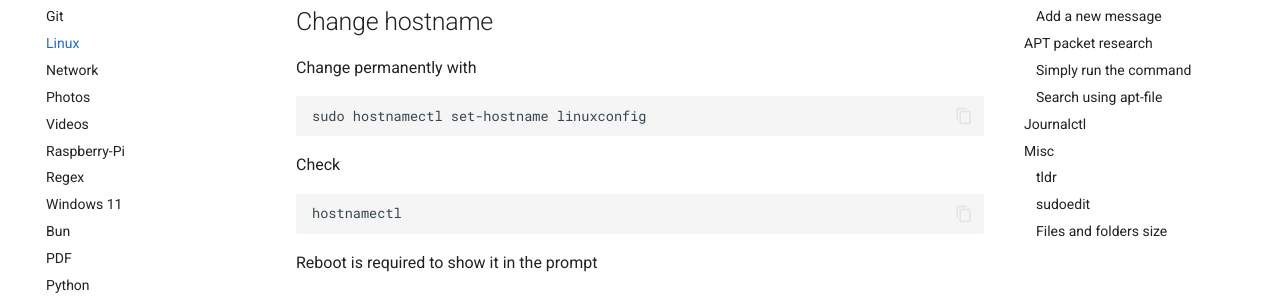
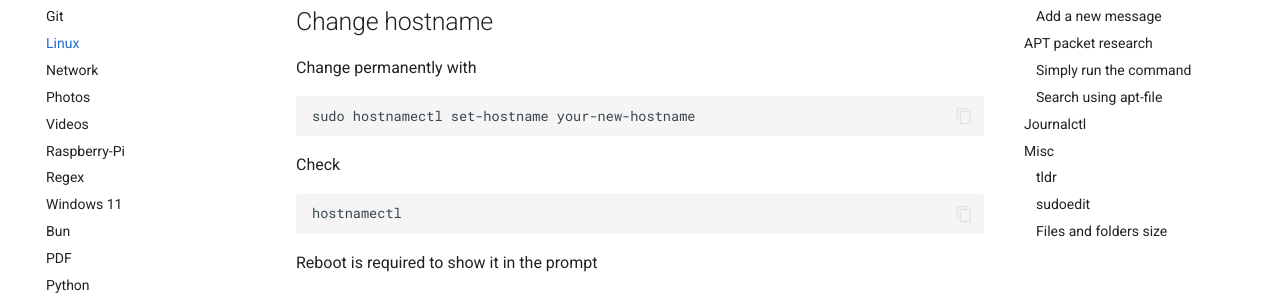
Before and after one commit to Yanis-Kouidri/personal-doc, an MkDocs documentation site: the page built from docs/linux.md, in a window 1280 px wide and 900 px high. Shown: the part 176-476 px from the top of the window. Built offline with MkDocs 1.6.1 and Material for MkDocs 9.7.7, drawn with Linux system fonts in a browser that asks for light colours; comment, search, counter and statistics services are not loaded.

Commit message:
feat: improve readibility of a command

````diff
--- a/docs/linux.md
+++ b/docs/linux.md
@@ -5,7 +5,7 @@
 Change permanently with
 
 ```bash
-sudo hostnamectl set-hostname linuxconfig
+sudo hostnamectl set-hostname your-new-hostname
 ```
 
 Check
````
